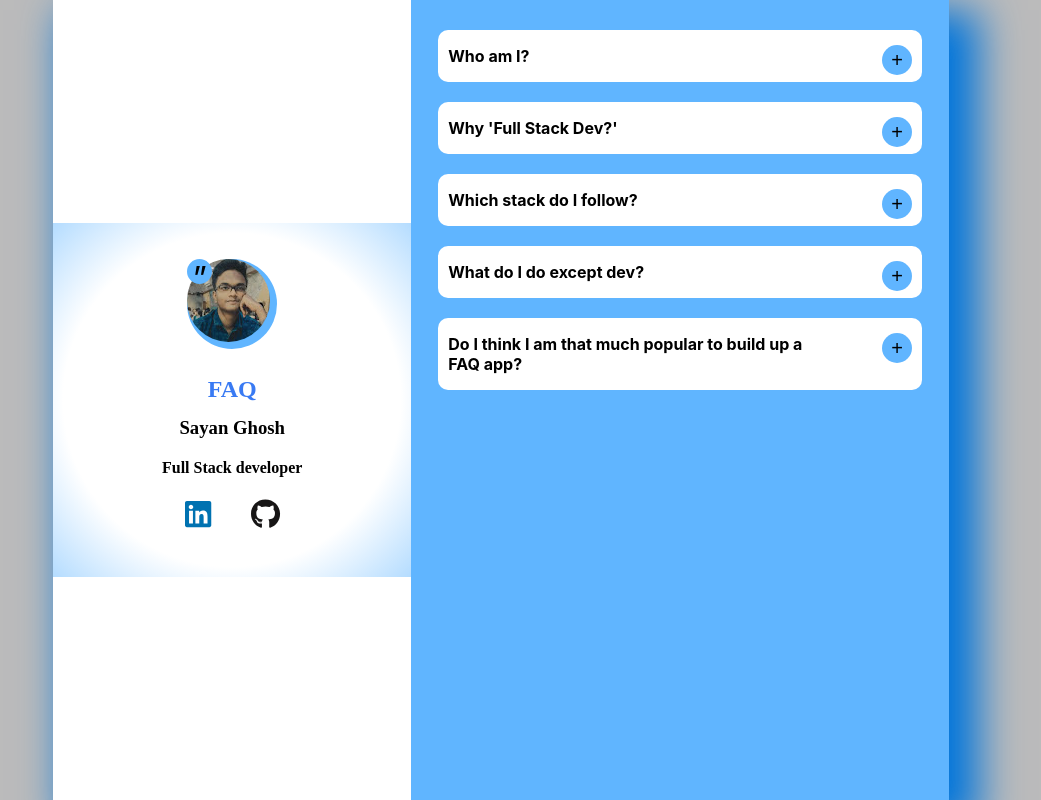
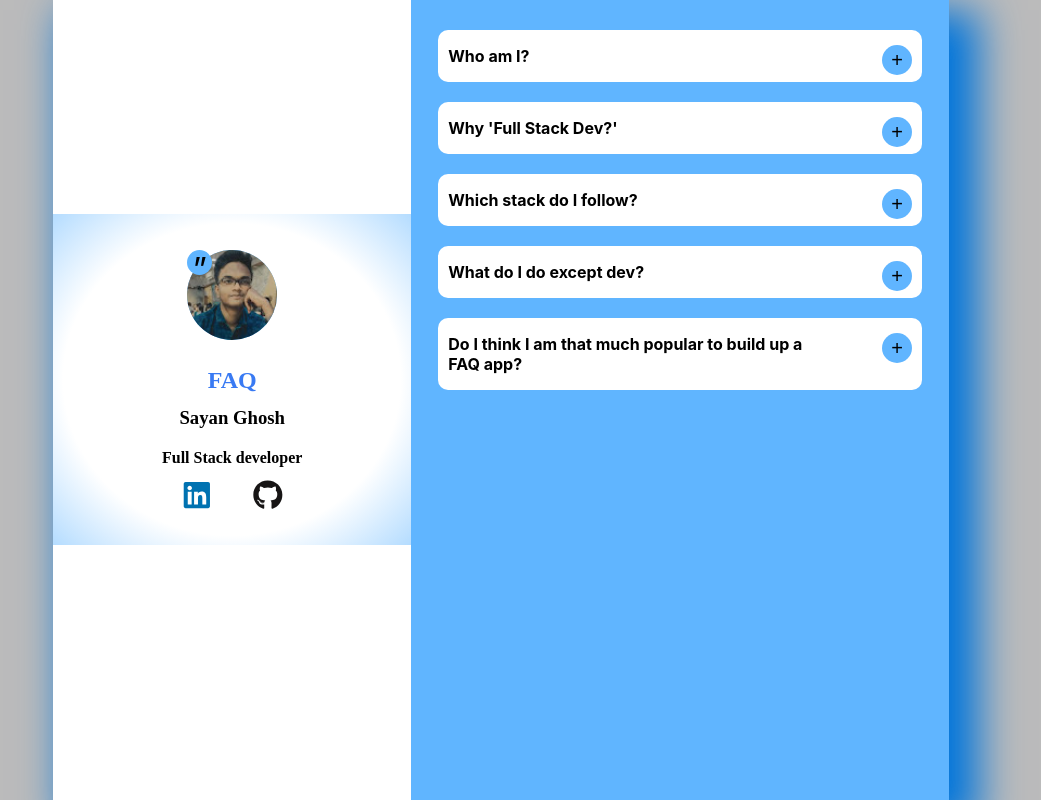
Before and after one commit to neme-sis/Personal-FAQ, a React (Create React App) app: page / in a window 1280 px wide. Shown: the whole page, without its empty margins (139-1180 px from the left). Built offline with nearby package versions, Linux system fonts and the light colour scheme.

Commit message:
Updating style a bit

```diff
--- a/src/Self-Questions/FAQ.css
+++ b/src/Self-Questions/FAQ.css
@@ -11,9 +11,12 @@
     display: flex;
     flex-direction: column;
     width: 40%;
-    height: 100vh;
+    height: 95vh;
     align-items: center;
     justify-content: center;
+}
+.grid1 *{
+    width: 100%;
 }
 
 .grid2{
@@ -128,8 +131,11 @@ img{
 .tilt{
     width: 100%;
 }
+.profile-icons{
+    display: flex;
+    width: 40%;
+}
 .profile-icons *{
-    margin: 10px;
     height: 30px;
 }
 .profile-icons a:first-child{
--- a/src/Self-Questions/FAQ.js
+++ b/src/Self-Questions/FAQ.js
@@ -9,9 +9,9 @@ const FAQ = () => {
   return (
     <div className="main">
       <div className='grid'>
-        <Tilt className="grid1" tiltMaxAngleX={12.5} tiltMaxAngleY={12.5}>
-          <ProfileCard/>
-        </Tilt>
+        <div className="grid1">
+          <Tilt tiltMaxAngleX={12.5} tiltMaxAngleY={12.5}><ProfileCard/></Tilt>
+        </div>
         <div className="grid2">
             {questions.map(que => {
               return <SingleQuestion key={que.id} {...que}/>
```
